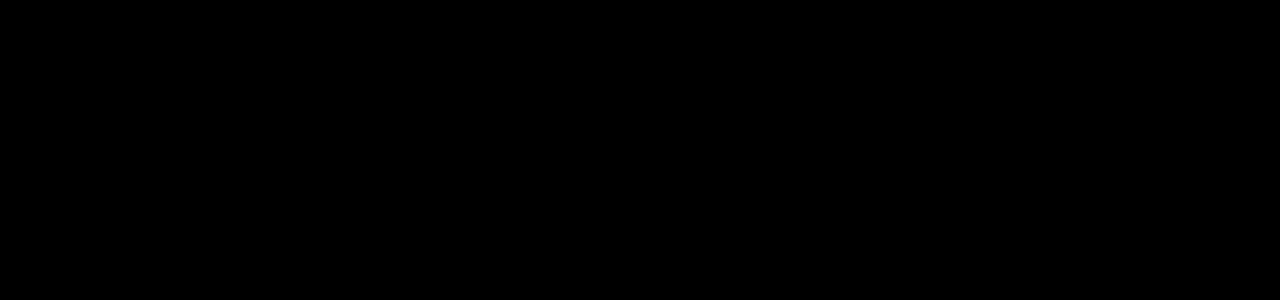
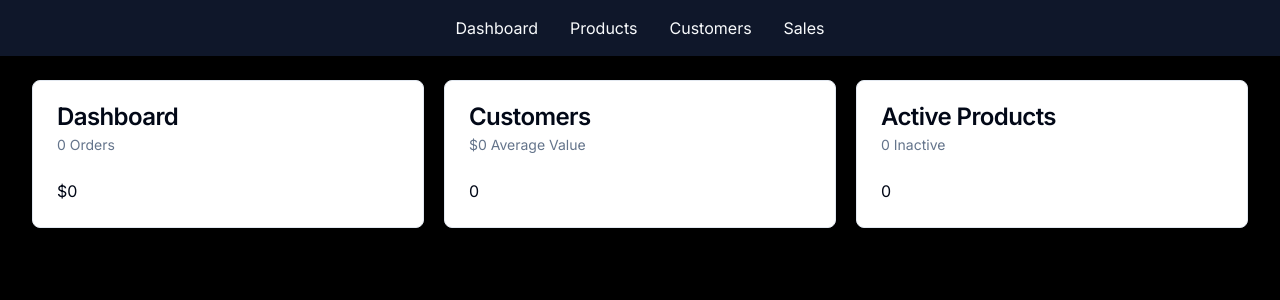
Before and after one commit to TonyTech-GIT/e-commerceTwo, a Next.js app: page /admin in a window 1280 px wide. Before the commit this address had no page. Shown: the top 300 px of the page. Built offline with nearby package versions, Linux system fonts and the light colour scheme; no server answers; the database is empty.

Commit message:
progress on the admin section

```diff
--- /dev/null
+++ b/src/app/admin/layout.tsx
@@ -0,0 +1,21 @@
+import { Nav, NavLink } from "@/components/Nav";
+
+export const dynamic = "force-dynamic";
+
+export default function AdminLayout({
+  children,
+}: Readonly<{
+  children: React.ReactNode;
+}>) {
+  return (
+    <>
+      <Nav>
+        <NavLink href="/admin">Dashboard</NavLink>
+        <NavLink href="/admin/products">Products</NavLink>
+        <NavLink href="/admin/users">Customers</NavLink>
+        <NavLink href="/admin/orders">Sales</NavLink>
+      </Nav>
+      <div className="container my-6">{children}</div>
+    </>
+  );
+}
--- /dev/null
+++ b/src/app/admin/loading.tsx
@@ -0,0 +1,9 @@
+import { Loader2 } from "lucide-react";
+
+export default function AdminLoading() {
+  return (
+    <div className="flex justify-center">
+      <Loader2 className="size-24 animate-spin" />
+    </div>
+  );
+}
--- /dev/null
+++ b/src/app/admin/page.tsx
@@ -0,0 +1,109 @@
+import {
+  Card,
+  CardContent,
+  CardDescription,
+  CardHeader,
+  CardTitle,
+} from "@/components/ui/card";
+import db from "@/db/db";
+import { formatCurrency, formatNumber } from "@/lib/formatters";
+import { resolve } from "path";
+
+async function getSalesData() {
+  const data = await db.order.aggregate({
+    _sum: { pricePaidInCents: true },
+    _count: true,
+  });
+
+  await wait(2000);
+
+  return {
+    amount: (data._sum.pricePaidInCents || 0) / 100,
+    numberOfSales: data._count,
+  };
+}
+
+function wait(duration: number) {
+  return new Promise((resolve) => setTimeout(resolve, duration));
+}
+
+async function getUserData() {
+  const [userCount, orderData] = await Promise.all([
+    db.user.count(),
+    db.order.aggregate({
+      _sum: { pricePaidInCents: true },
+    }),
+  ]);
+
+  return {
+    userCount,
+    averageValuePerUser:
+      userCount === 0
+        ? 0
+        : (orderData._sum.pricePaidInCents || 0) / userCount / 100,
+  };
+}
+
+async function getProductData() {
+  const [activeCount, inactiveCount] = await Promise.all([
+    db.product.count({ where: { isAvailableForPurchase: true } }),
+    db.product.count({ where: { isAvailableForPurchase: false } }),
+  ]);
+
+  return {
+    activeCount,
+    inactiveCount,
+  };
+}
+
+export default async function AdminDashboard() {
+  const [salesData, userData, productData] = await Promise.all([
+    getSalesData(),
+    getUserData(),
+    getProductData(),
+  ]);
+
+  return (
+    <div className="grid grid-cols-1 md:grid-cols-2 lg:grid-cols-3 gap-5">
+      <DashboardCard
+        title="Dashboard"
+        subtitle={`${formatNumber(salesData.numberOfSales)} Orders`}
+        body={formatCurrency(salesData.amount)}
+      />
+
+      <DashboardCard
+        title="Customers"
+        subtitle={`${formatCurrency(
+          userData.averageValuePerUser
+        )} Average Value`}
+        body={formatNumber(userData.userCount)}
+      />
+
+      <DashboardCard
+        title="Active Products"
+        subtitle={`${formatNumber(productData.inactiveCount)} Inactive`}
+        body={formatNumber(productData.activeCount)}
+      />
+    </div>
+  );
+}
+
+type DashboardCardProps = {
+  title: string;
+  subtitle: string;
+  body: string;
+};
+
+function DashboardCard({ title, subtitle, body }: DashboardCardProps) {
+  return (
+    <Card>
+      <CardHeader>
+        <CardTitle>{title}</CardTitle>
+        <CardDescription>{subtitle}</CardDescription>
+      </CardHeader>
+      <CardContent>
+        <p>{body}</p>
+      </CardContent>
+    </Card>
+  );
+}
--- /dev/null
+++ b/src/components/Nav.tsx
@@ -0,0 +1,16 @@
+"use client"
+
+
+import { cn } from "@/lib/utils";
+import Link from "next/link";
+import { usePathname } from "next/navigation";
+import { ComponentProps, ReactNode } from "react";
+
+export function Nav({children} : {children: ReactNode}) {
+    return <nav className="bg-primary text-primary-foreground flex justify-center px-4">{children}</nav>
+}
+
+export function NavLink(props: Omit<ComponentProps<typeof Link>, "className" >) {
+    const pathName = usePathname
+    return <Link {...props} className={cn("p-4 hover:bg-secondary hover:text-secondary-foreground focus-visible:bg-secondary focus-visible:text-secondary-foreground", pathName === props.href && "bg-background text-foreground")}/>
+}
--- /dev/null
+++ b/src/components/ui/card.tsx
@@ -0,0 +1,79 @@
+import * as React from "react"
+
+import { cn } from "@/lib/utils"
+
+const Card = React.forwardRef<
+  HTMLDivElement,
+  React.HTMLAttributes<HTMLDivElement>
+>(({ className, ...props }, ref) => (
+  <div
+    ref={ref}
+    className={cn(
+      "rounded-lg border bg-card text-card-foreground shadow-sm",
+      className
+    )}
+    {...props}
+  />
+))
+Card.displayName = "Card"
+
+const CardHeader = React.forwardRef<
+  HTMLDivElement,
+  React.HTMLAttributes<HTMLDivElement>
+>(({ className, ...props }, ref) => (
+  <div
+    ref={ref}
+    className={cn("flex flex-col space-y-1.5 p-6", className)}
+    {...props}
+  />
+))
+CardHeader.displayName = "CardHeader"
+
+const CardTitle = React.forwardRef<
+  HTMLParagraphElement,
+  React.HTMLAttributes<HTMLHeadingElement>
+>(({ className, ...props }, ref) => (
+  <h3
+    ref={ref}
+    className={cn(
+      "text-2xl font-semibold leading-none tracking-tight",
+      className
+    )}
+    {...props}
+  />
+))
+CardTitle.displayName = "CardTitle"
+
+const CardDescription = React.forwardRef<
+  HTMLParagraphElement,
+  React.HTMLAttributes<HTMLParagraphElement>
+>(({ className, ...props }, ref) => (
+  <p
+    ref={ref}
+    className={cn("text-sm text-muted-foreground", className)}
+    {...props}
+  />
+))
+CardDescription.displayName = "CardDescription"
+
+const CardContent = React.forwardRef<
+  HTMLDivElement,
+  React.HTMLAttributes<HTMLDivElement>
+>(({ className, ...props }, ref) => (
+  <div ref={ref} className={cn("p-6 pt-0", className)} {...props} />
+))
+CardContent.displayName = "CardContent"
+
+const CardFooter = React.forwardRef<
+  HTMLDivElement,
+  React.HTMLAttributes<HTMLDivElement>
+>(({ className, ...props }, ref) => (
+  <div
+    ref={ref}
+    className={cn("flex items-center p-6 pt-0", className)}
+    {...props}
+  />
+))
+CardFooter.displayName = "CardFooter"
+
+export { Card, CardHeader, CardFooter, CardTitle, CardDescription, CardContent }
--- /dev/null
+++ b/src/db/db.ts
@@ -0,0 +1,15 @@
+import { PrismaClient } from '@prisma/client'
+
+const prismaClientSingleton = () => {
+  return new PrismaClient()
+}
+
+declare const globalThis: {
+  prismaGlobal: ReturnType<typeof prismaClientSingleton>;
+} & typeof global;
+
+const db = globalThis.prismaGlobal ?? prismaClientSingleton()
+
+export default db
+
+if (process.env.NODE_ENV !== 'production') globalThis.prismaGlobal = db
--- /dev/null
+++ b/src/lib/formatters.ts
@@ -0,0 +1,15 @@
+const CURRENCY_FORMATTER = new Intl.NumberFormat("en-US", {
+    currency: "USD",
+    style: "currency",
+    minimumFractionDigits: 0,
+  })
+
+  export function formatCurrency(amount: number) {
+    return CURRENCY_FORMATTER.format(amount)
+  }
+
+  const NUMBER_FORMATTER = new Intl.NumberFormat("en-US")
+
+  export function formatNumber(number: number) {
+    return NUMBER_FORMATTER.format(number)
+  }
```
